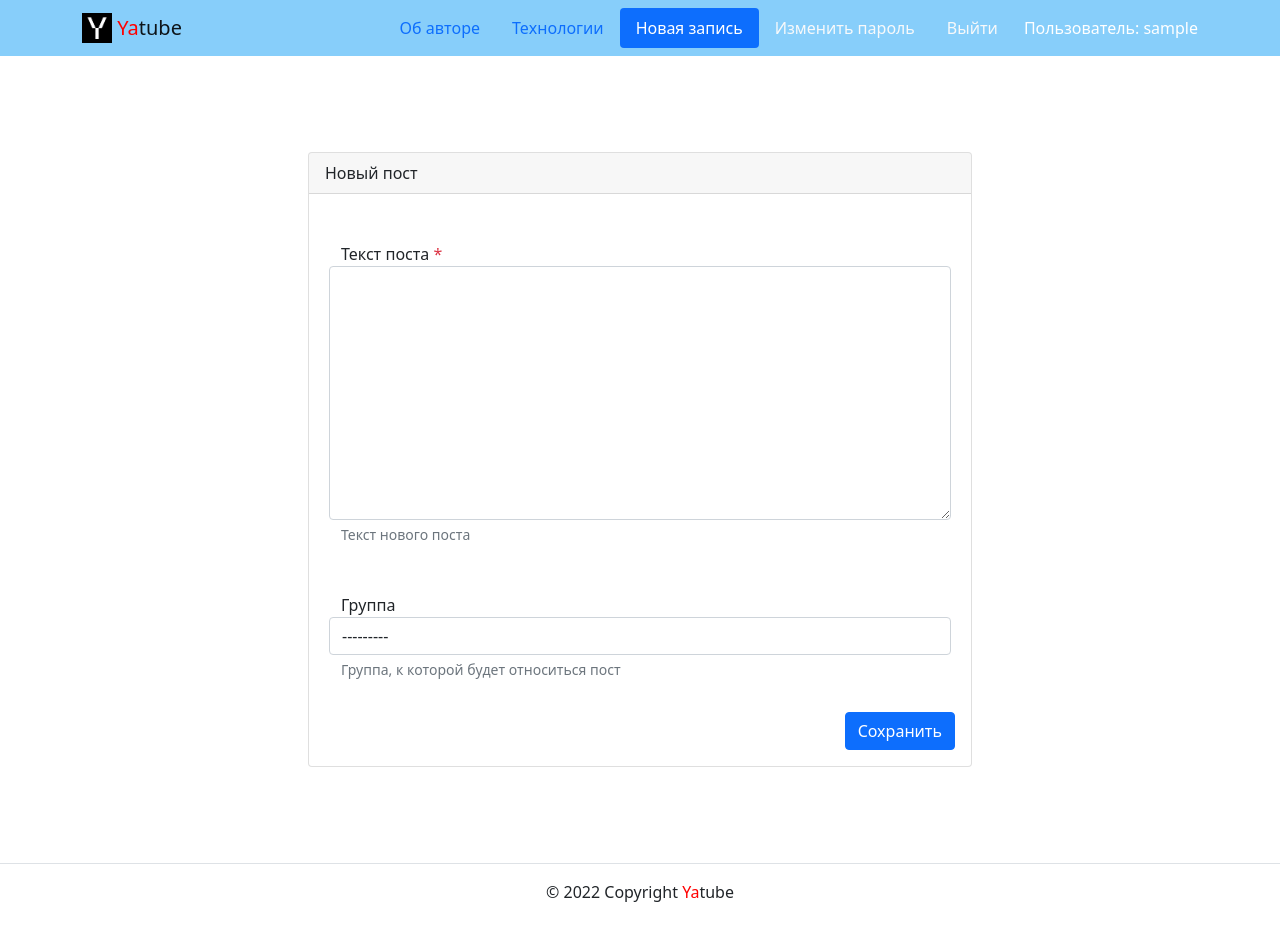
After one commit to AgarkovEgor/yatube_project1, a Django app: page /posts/create/ in a window 1280 px wide. The commit adds this page. Run offline with Django 3.2, Linux system fonts and the light colour scheme; the visitor is signed in with stand-in values (Sample User, id 1); some libraries are stand-ins or nearby versions.

Commit message:
страница создания записи

```diff
--- a/yatube/posts/forms.py
+++ b/yatube/posts/forms.py
@@ -1,7 +1,7 @@
 from django import forms
 from .models import Post
 
-class PostForms(forms.ModelForm):
+class PostForm(forms.ModelForm):
     class Meta:
         model = Post
         fields = ('text','group')
--- a/yatube/posts/views.py
+++ b/yatube/posts/views.py
@@ -1,7 +1,8 @@
 from django.core.paginator import Paginator
-from django.shortcuts import render, get_object_or_404
+from django.contrib.auth.decorators import login_required
+from django.shortcuts import render, get_object_or_404, redirect
 from .models import Post, Group, User
-from .forms import PostForms
+from .forms import PostForm
 
 def paginator_func(post_list,request):
     paginator = Paginator(post_list, 10)
@@ -45,9 +46,15 @@ def post_detail(request, post_id):
     }
     return render(request, template_name, context)
 
+@login_required
 def post_create(request):
     template_name = 'posts/post_create.html'
-    form = PostForms
+    form = PostForm(request.POST)
+    if request.method == 'POST' and form.is_valid():
+        new_post = form.save(commit=False)
+        new_post.author = request.user
+        new_post.save()
+        return redirect('post:profile')
     contex = {
         'form': form
     }
--- a/yatube/templates/includes/header.html
+++ b/yatube/templates/includes/header.html
@@ -18,8 +18,8 @@
         </li>
         {% if user.is_authenticated  %}
         <li class="nav-item">
-          <a class="nav-link {% if view_name  == 'about:author' %}active{% endif %}"
-             href="<!--  -->">Новая запись</a>
+          <a class="nav-link {% if view_name  == 'posts:post_create' %}active{% endif %}"
+             href="{% url 'posts:post_create' %}">Новая запись</a>
         </li>
         <li class="nav-item">
           <a class="nav-link link-light {% if view_name  == 'users:password_change_form' %}active{% endif %}"
--- /dev/null
+++ b/yatube/templates/posts/post_create.html
@@ -0,0 +1,50 @@
+{% extends 'base.html' %}
+{%  block title %} Новый пост {% endblock %}
+{% block content %}
+      <div class="container py-5">
+        <div class="row justify-content-center">
+          <div class="col-md-8 p-5">
+            <div class="card">
+              <div class="card-header">
+                Новый пост
+              </div>
+              <div class="card-body">
+                <form method="post" action="{% url 'posts:post_create' %}">
+                  {% csrf_token %}
+                  <div class="form-group row my-3 p-3">
+                    <label for="id_text">
+                      Текст поста
+                      <span class="required text-danger" >*</span>
+                    </label>
+                    <textarea name="text" cols="40" rows="10" class="form-control" required id="id_text">
+                    </textarea>
+                    <small id="id_text-help" class="form-text text-muted">
+                      Текст нового поста
+                    </small>
+                  </div>
+                  <div class="form-group row my-3 p-3">
+                    <label for="id_group">
+                      Группа
+                    </label>
+                    <select name="group" class="form-control" id="id_group">
+                      <option value="" selected>---------</option>
+                      {% if post.group %}
+                      <option value="1">Группа: {{ post.group.title }}</option>
+                      {% endif %}
+                    </select>
+                    <small id="id_group-help" class="form-text text-muted">
+                      Группа, к которой будет относиться пост
+                    </small>
+                  </div>
+                  <div class="d-flex justify-content-end">
+                    <button class="btn btn-primary">
+                      Сохранить
+                    </button>
+                  </div>
+                </form>
+              </div>
+            </div>
+          </div>
+        </div>
+      </div>
+{% endblock %}
--- a/yatube/yatube/urls.py
+++ b/yatube/yatube/urls.py
@@ -2,9 +2,10 @@ from django.contrib import admin
 from django.urls import include,path
 
 urlpatterns = [
-    path('', include('posts.urls', namespace='posts')),
+    path('', include('posts.urls')),
     path('admin/', admin.site.urls),
     path('auth/', include('users.urls')),
     path('auth/', include('django.contrib.auth.urls')),
     path('about/', include('about.urls', namespace='about')),
+    path('post/', include('posts.urls', namespace='posts'))
 ]
```
